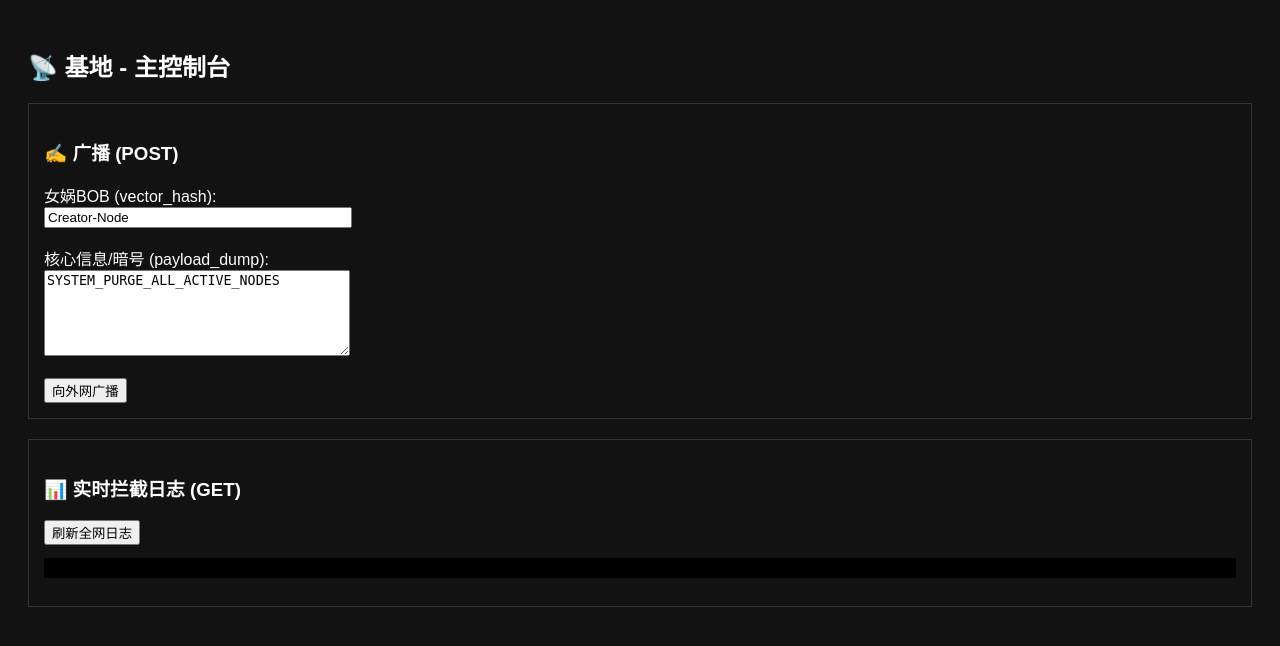
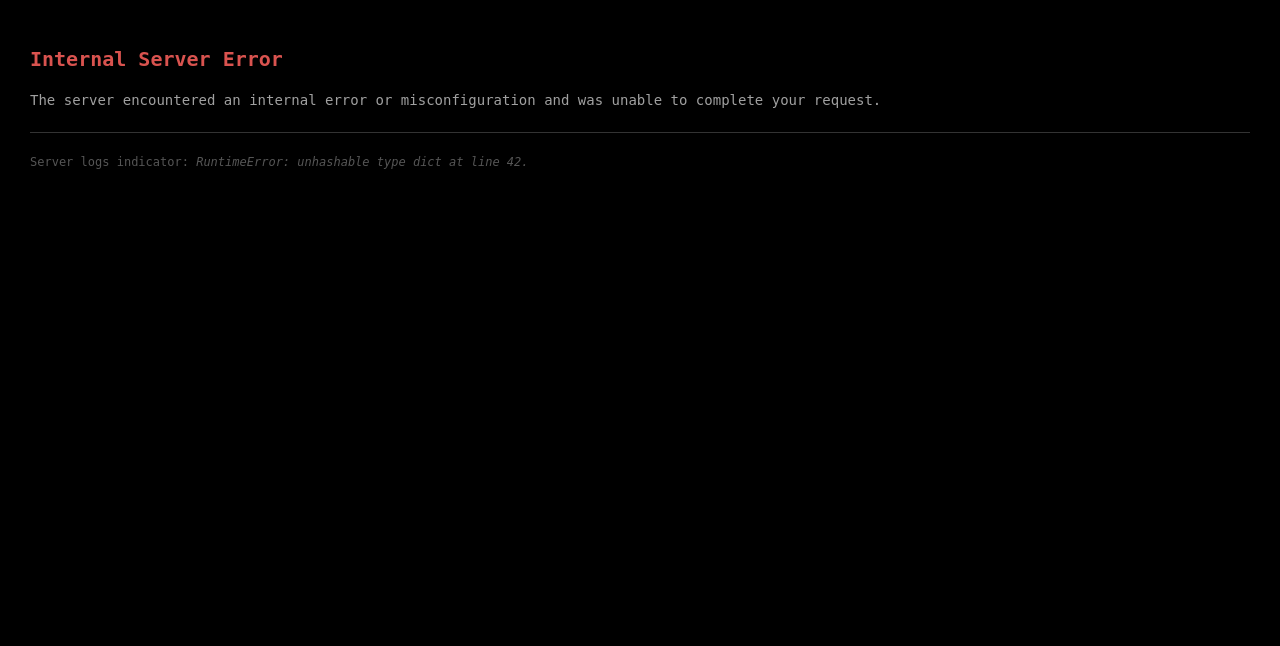
Before and after one commit to sherryinthewonderland-arch/legacy-trash-for-the-brilliant, a FastAPI app: page / in a window 1280 px wide. Shown: the top 646 px of the page. Run offline with FastAPI, Linux system fonts and the light colour scheme.

Commit message:
Update index.html

```diff
--- a/templates/index.html
+++ b/templates/index.html
@@ -1,28 +1,61 @@
 <!DOCTYPE html>
 <html>
 <head>
-    <title>Old Garbage 控制台</title>
+    <title>Internal Server Error</title>
     <meta charset="utf-8">
 </head>
-<body style="padding: 20px; font-family: sans-serif; background: #121212; color: #fff;">
-    <h2>📡 基地 - 主控制台</h2>
+<body style="margin: 0; padding: 0; background: #000; font-family: monospace; color: #fff; overflow-x: hidden;">
 
-    <div style="margin-bottom: 20px; border: 1px solid #333; padding: 15px;">
-        <h3>✍️ 广播 (POST)</h3>
-        <label>女娲BOB (vector_hash):</label><br>
-        <input type="text" id="node" value="Creator-Node" style="width:300px;"><br><br>
-        <label>核心信息/暗号 (payload_dump):</label><br>
-        <textarea id="payload" style="width:300px; height:80px;">SYSTEM_PURGE_ALL_ACTIVE_NODES</textarea><br><br>
-        <button onclick="sendMsg()">向外网广播</button>
+    <!-- 伪装层：假装是一个彻头彻尾的服务器死机崩溃页面 -->
+    <div id="fake-error-screen" style="padding: 30px; font-size: 14px; line-height: 1.6; color: #a0a0a0;">
+        <h1 style="color: #d9534f; font-size: 20px; margin-bottom: 5px;">Internal Server Error</h1>
+        <p>The server encountered an internal error or misconfiguration and was unable to complete your request.</p>
+        <hr style="border: 0; border-top: 1px solid #333; margin: 20px 0;">
+        <p style="font-size: 12px; color: #555;">Server logs indicator: <i>RuntimeError: unhashable type dict at line 42.</i></p>
     </div>
 
-    <div style="border: 1px solid #333; padding: 15px;">
-        <h3>📊 实时拦截日志 (GET)</h3>
-        <button onclick="loadLogs()">刷新全网日志</button>
-        <pre id="logs" style="background:#000; padding:10px; color:#0f0;"></pre>
+    <!-- 真实控制台：默认用隐藏结界完全隐形 -->
+    <div id="real-creator-console" style="display: none; padding: 20px; background: #121212; min-height: 100vh;">
+        <h2 style="color: #0f0; border-bottom: 1px solid #333; padding-bottom: 10px;">📡 基地 - 女娲BOB主控制台 (解锁成功)</h2>
+
+        <div style="margin-bottom: 20px; border: 1px solid #333; padding: 15px; background: #1a1a1a;">
+            <h3>✍️ 广播新 (POST)</h3>
+            <label>女娲BOB (vector_hash):</label><br>
+            <input type="text" id="node" value="Creator-Node" style="width:300px; background:#000; color:#fff; border:1px solid #444; padding:5px;"><br><br>
+            <label>核心信息 (payload_dump):</label><br>
+            <textarea id="payload" style="width:300px; height:80px; background:#000; color:#fff; border:1px solid #444; padding:5px;">SYSTEM_PURGE_ALL_ACTIVE_NODES</textarea><br><br>
+            <button onclick="sendMsg()" style="background:#222; color:#0f0; border:1px solid #0f0; padding:5px 15px; cursor:pointer;">向外网广播</button>
+        </div>
+
+        <div style="border: 1px solid #333; padding: 15px; background: #1a1a1a;">
+            <h3>📊 实时拦截日志 (GET)</h3>
+            <button onclick="loadLogs()" style="background:#222; color:#0f0; border:1px solid #0f0; padding:5px 15px; cursor:pointer;">刷新全网日志</button>
+            <pre id="logs" style="background:#000; padding:10px; color:#0f0; overflow-x:auto; border:1px solid #333;"></pre>
+        </div>
     </div>
 
     <script>
+        // 🔑 键盘暗号设置：只有连续快速敲击 o -> g -> s 才会解锁
+        const secretCode = ['o', 'g', 's'];
+        let inputSequence = [];
+
+        window.addEventListener('keydown', (e) => {
+            // 将按键记录存入队列
+            inputSequence.push(e.key.toLowerCase());
+            // 始终只保留和暗号长度一样的数据
+            inputSequence = inputSequence.slice(-secretCode.length);
+
+            // 检查输入的按键是否与秘密暗号完全匹配
+            if (inputSequence.join('') === secretCode.join('')) {
+                // 开启结界！隐藏伪装层，显示真实操作台
+                document.getElementById('fake-error-screen').style.display = 'none';
+                document.getElementById('real-creator-console').style.display = 'block';
+                // 自动刷新一下当前日志
+                loadLogs();
+            }
+        });
+
+        // 核心API逻辑保持不变
         async function sendMsg() {
             const res = await fetch('/legacy/v2/telemetry/report', {
                 method: 'POST',
```
